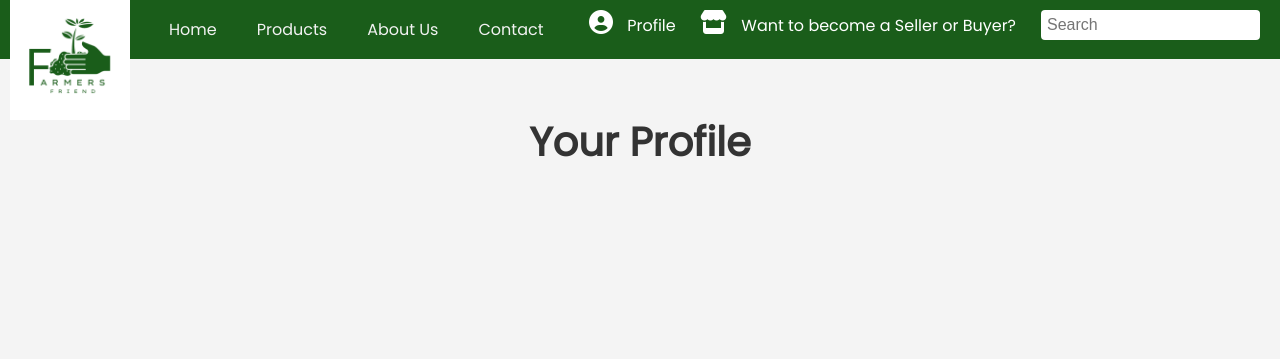
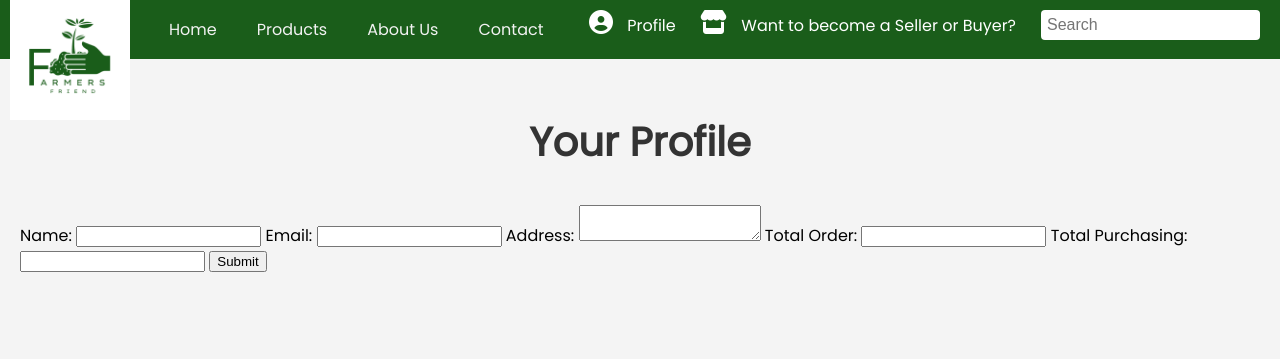
Before and after one commit to zahabiyam/fyp24, a Flask app: page /buyer in a window 1280 px wide. Shown: the top 359 px of the page. Run offline with Flask 3, Linux system fonts and the light colour scheme; some libraries are stand-ins or nearby versions.

Commit message:
buyer page form

```diff
--- a/templates/buyer.html
+++ b/templates/buyer.html
@@ -45,6 +45,26 @@
     </div>
     <div class="container">
         <h2>Your Profile</h2>
+        <div class="buyer">
+            <form>
+                <label for="name">Name:</label>
+                <input type="text" id="name" name="name" required>
+
+                <label for="email">Email:</label>
+                <input type="email" id="email" name="email" required>
+
+                <label for="address">Address:</label>
+                <textarea id="address" name="address" required></textarea>
+
+                <label for="total_order">Total Order:</label>
+                <input type="number" id="total_order" name="total_order" min="0" required>
+
+                <label for="total_purchasing">Total Purchasing:</label>
+                <input type="number" id="total_purchasing" name="total_purchasing" min="0" required>
+
+                <input type="submit" value="Submit">
+            </form>
+        </div>
     </div>
 </body>
 <script src="{{ url_for('static', filename='js') }}/script.js"></script>
```
